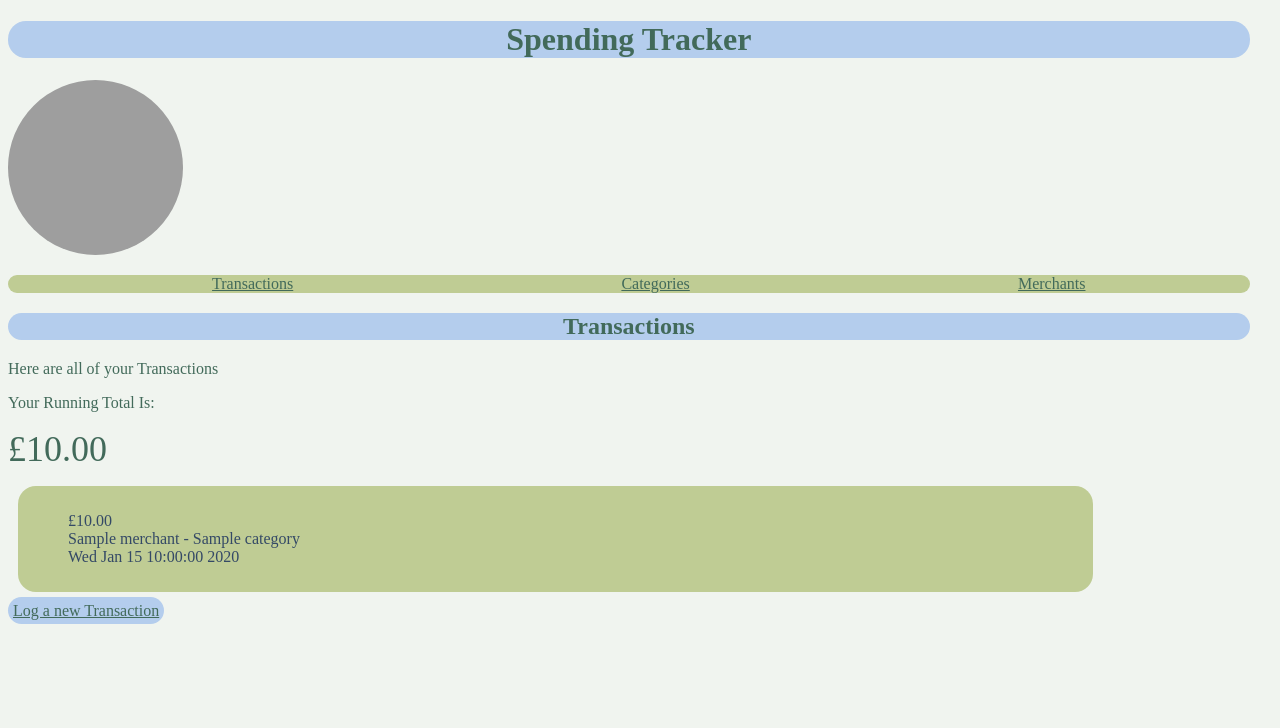
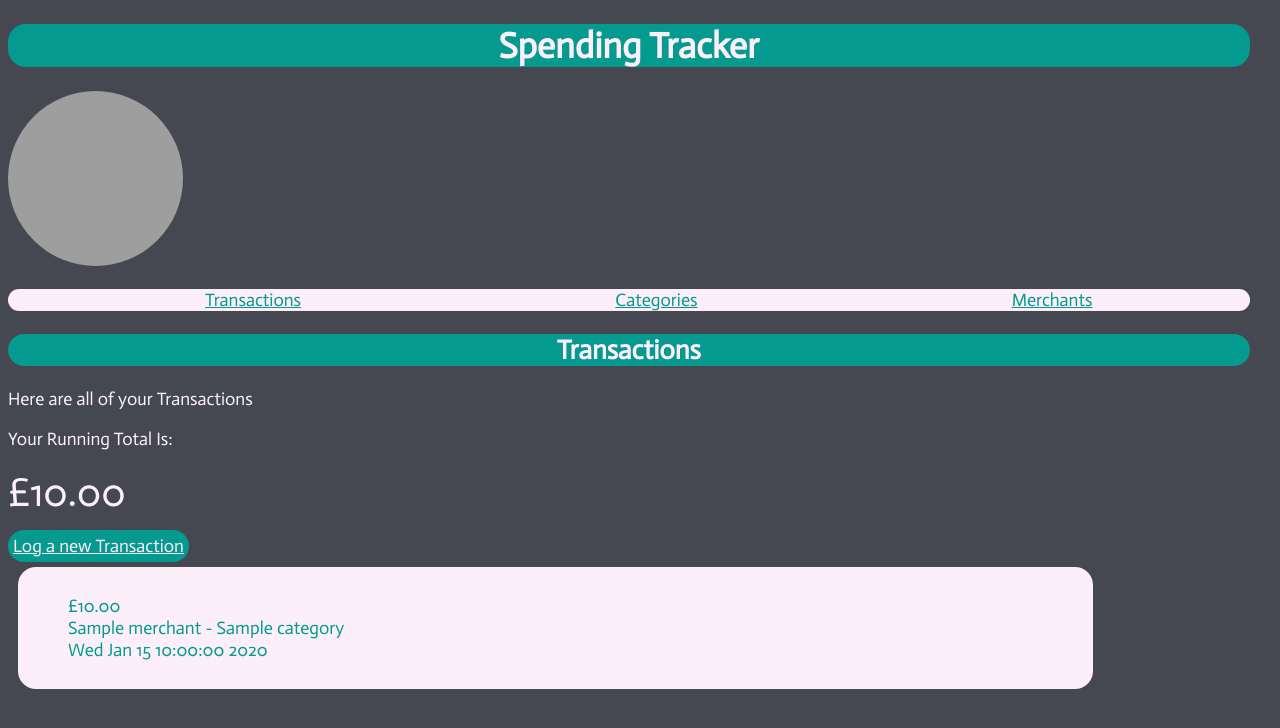
Before and after one commit to jamiemalcolm/spending_tracker_project, a Flask app: page /transactions in a window 1280 px wide. Shown: the top 728 px of the page. Run offline with Flask 2, Linux system fonts and the light colour scheme; a database or web service that is not in the repository returns one stand-in record (values such as "Sample title"); some libraries are stand-ins or nearby versions; grey boxes are pictures that could not be loaded.

Commit message:
styling finished

```diff
--- a/app/static/style.css
+++ b/app/static/style.css
@@ -1,9 +1,16 @@
 
+@media (max-width: 600px){
+    img{
+        justify-content: center;
+
+    }
+}
 body{
-    background-color:#F0F4EF;
-    color: #426A5A;
+    background-color:#454851;
+    color: #FCEFF9;
     height: 97%;
     width: 97%;
+    font-family: 'Actor';font-size: 18px;
 }
 .top-box{
     border-radius: 18px;
@@ -13,14 +20,14 @@ body{
 
 }
 #navbar{
-    background-color: #BFCC94;
+    background-color: #FCEFF9;
     flex-direction: column;
     border-radius: 18px;
 }
 
 
 .link{
-    color:  #426A5A;
+    color:  #049a8f;
 }
 nav > ul{
     display: flex;
@@ -29,15 +36,15 @@ nav > ul{
 
 }
 nav > ul > li > a:active{
-    color: #426A5A;
+    color: #049a8f;
 }
 h1{
-    background-color: #B4CDED;
+    background-color: #049A8F;
     border-radius: 18px;
     text-align: center;
 }
 #navbar > li{
-    background-color: #B4CDED;
+    background-color: #049A8F;
     border-radius: 18px;
 }
 ul{
@@ -52,38 +59,39 @@ ul{
 }
 .trans, .tag, .merchant, .new-merchant, .new-tag{
     justify-content: center;
-    background-color: #BFCC94;
-    color: #344966;
+    background-color: #FCEFF9;
+    color: #049A8F;
     border-radius: 18px;
     padding: 10px;
     margin: 10px;
     width: 85%;
+    /* text-align: center; */
 }
 .new > a{
-    background-color: #B4CDED;
+    background-color: #049A8F;
     padding: 5px;
     border-radius: 18px;
-    color: #426A5A;
+    color: #FCEEF9;
     text-align: center;
 }
 .total{
     font-size: 225%;
 }
 .tag > ul > li > a{
-    color:#426A5A;
+    color:#049A8F;
 }
 .merchant > ul > li > a{
-    color: #426A5A;
+    color: #049A8F;
 }
 button{
-    color: #B4CDED;
-    background-color: #426A5A;
+    color: #049A8F;
+    background-color: #FCEFF9;
     text-align: center;
     border-radius: 18px;
 }
 .tag > a{
-    color: #B4CDED;
-    background-color: #426A5A;
+    color: #049A8F;
+    background-color: #FCEFF9;
     text-align: center;
     border-radius: 18px;
 }
--- a/app/templates/base.html
+++ b/app/templates/base.html
@@ -5,6 +5,7 @@
     <meta charset="UTF-8">
     <meta name="viewport" content="width=device-width, initial-scale=1.0">
     <link rel="stylesheet" href="{{ url_for('static', filename='style.css') }}">
+    <link href='https://fonts.googleapis.com/css?family=Actor' rel='stylesheet'>
     <title>Spending Tracker</title>
 </head>
 
--- a/app/templates/index.html
+++ b/app/templates/index.html
@@ -3,5 +3,9 @@
 {% block content %}
 <div class="welcome">
     <p>Welcome to your personal spending tracker!</p>
+    <br>
+    <p>Create and Edit Merchants and Spending Category Tags on their individual pages.</p>
+    <br>
+    <p>Post new transactions and track all current ones via the transactions tab.</p>
 </div>
 {% endblock %}
--- a/app/templates/transactions/index.html
+++ b/app/templates/transactions/index.html
@@ -9,6 +9,9 @@
     {{"£{:,.2f}".format(total)}}
 </div>
 </p>
+<section class="new">
+    <a href="/transactions/new">Log a new Transaction</a>
+</section>
 
 <section class="transaction_container">
     {% for transaction in transactions %}
@@ -27,7 +30,5 @@
     </section>
 </section>
 {% endfor %}
-<section class="new">
-    <a href="/transactions/new">Log a new Transaction</a>
-</section>
+
 {% endblock %}
```
Also changed, not shown: app/templates/merchants/index.html (+4 -3 lines), app/templates/tags/index.html (+5 -5 lines).
